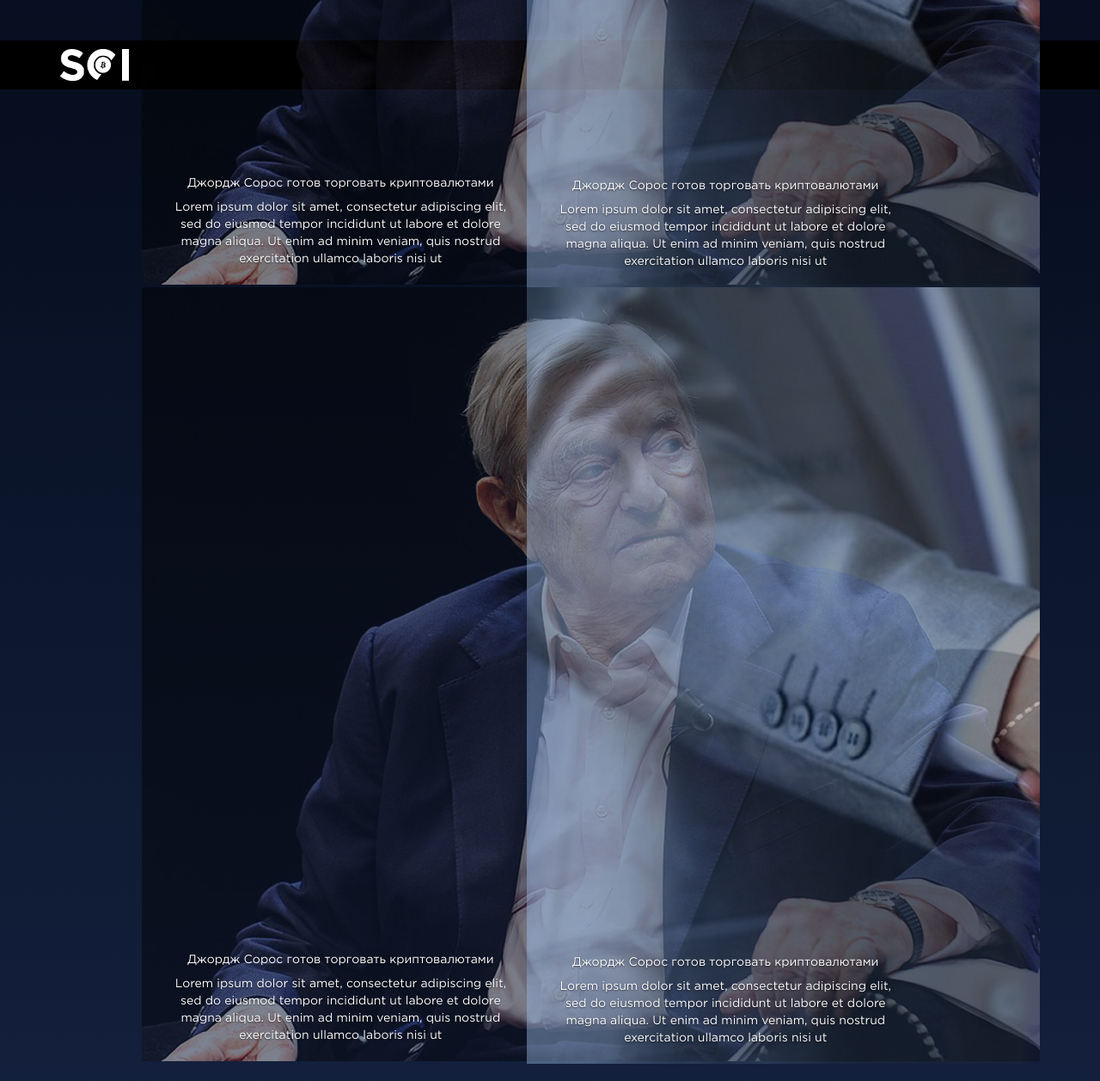
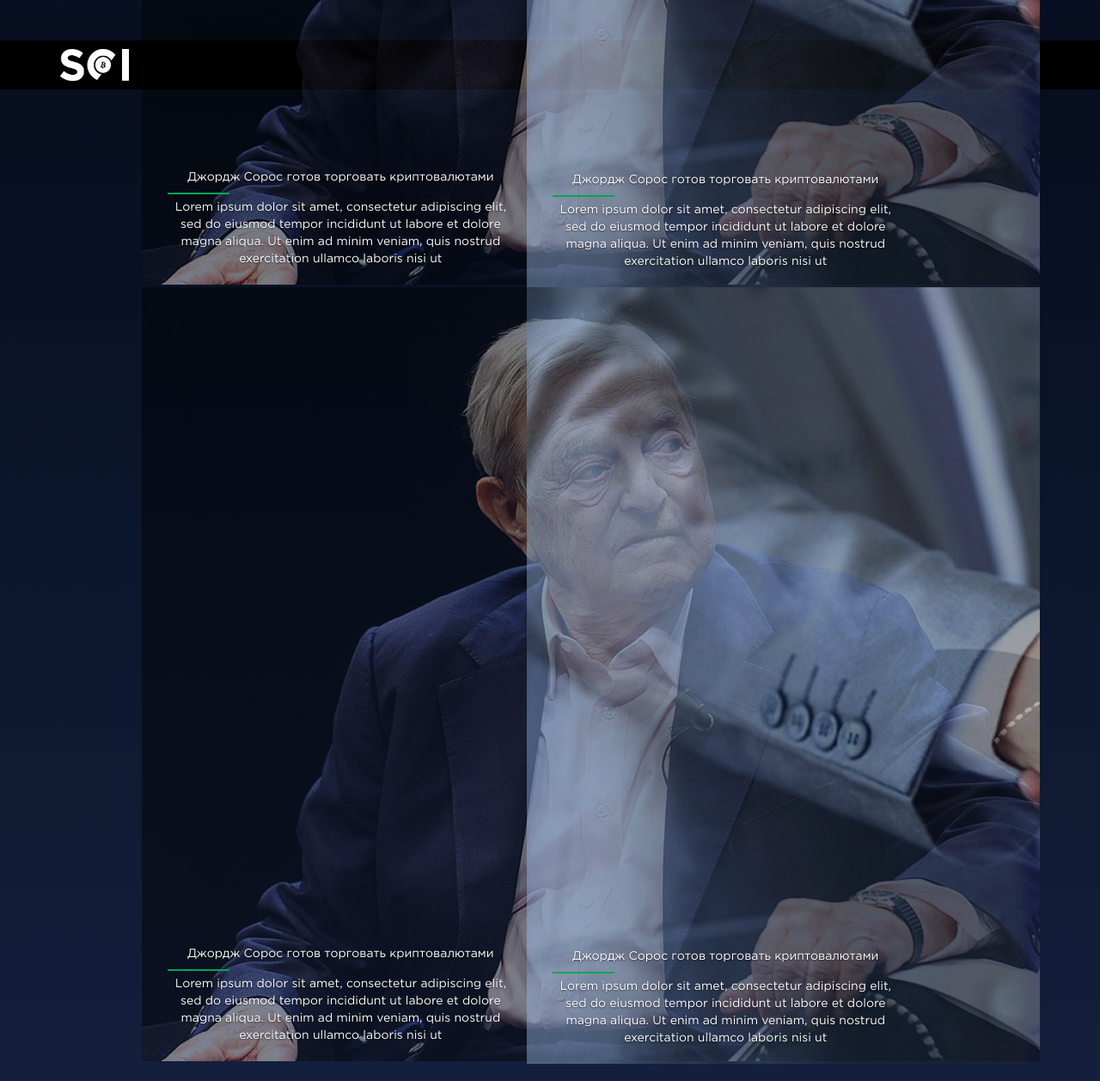
Before and after one commit to DKSGROUP/Crypto, a Yii app: template views/site/index.php in a window 1280 px wide. Shown: the part 4774-6031 px from the top of the page at 86% size. Run offline with PHP 8.4 and a stand-in for Yii, Linux system fonts and the light colour scheme; the template is opened without the code that fills it, so the values that code supplies are empty; some libraries are stand-ins or nearby versions.

Commit message:
fixed news&quastions

```diff
--- a/views/site/index.php
+++ b/views/site/index.php
@@ -1056,7 +1056,7 @@ $this->title = 'Smart Crypto Invest';
                         <?php
                         echo Button::widget([
                             'label' => Yii::t('app','Any questions?'),
-                            'options' => ['class' => 'btn btn-outline-success text-right'],
+                            'options' => ['class' => 'btn btn-success text-right'],
                         ]);
                         ?>
                     </a>
@@ -1083,6 +1083,7 @@ $this->title = 'Smart Crypto Invest';
                                 <div class="carousel-caption text-left">
                                     <h5>Джордж Сорос готов
                                         торговать криптовалютами</h5>
+                                    <hr style="border-top: 2px solid #00A656; margin:5px 0px" width="18%">
                                     <p class="slider-text">Lorem ipsum dolor sit amet, consectetur adipiscing
                                         elit, sed do eiusmod tempor incididunt ut labore et
                                         dolore magna aliqua. Ut enim ad minim veniam,
@@ -1109,6 +1110,7 @@ $this->title = 'Smart Crypto Invest';
                                 <div class="carousel-caption text-left">
                                     <h5>Джордж Сорос готов
                                         торговать криптовалютами</h5>
+                                    <hr style="border-top: 2px solid #00A656; margin:5px 0px" width="18%">
                                     <p>Lorem ipsum dolor sit amet, consectetur adipiscing
                                         elit, sed do eiusmod tempor incididunt ut labore et
                                         dolore magna aliqua. Ut enim ad minim veniam,
@@ -1139,6 +1141,7 @@ $this->title = 'Smart Crypto Invest';
                                 <div class="carousel-caption text-left">
                                     <h5>Джордж Сорос готов
                                         торговать криптовалютами</h5>
+                                    <hr style="border-top: 2px solid #00A656; margin:5px 0px" width="18%">
                                     <p>Lorem ipsum dolor sit amet, consectetur adipiscing
                                         elit, sed do eiusmod tempor incididunt ut labore et
                                         dolore magna aliqua. Ut enim ad minim veniam,
@@ -1165,6 +1168,7 @@ $this->title = 'Smart Crypto Invest';
                                 <div class="carousel-caption text-left">
                                     <h5>Джордж Сорос готов
                                         торговать криптовалютами</h5>
+                                    <hr style="border-top: 2px solid #00A656; margin:5px 0px" width="18%">
                                     <p>Lorem ipsum dolor sit amet, consectetur adipiscing
                                         elit, sed do eiusmod tempor incididunt ut labore et
                                         dolore magna aliqua. Ut enim ad minim veniam,
```
